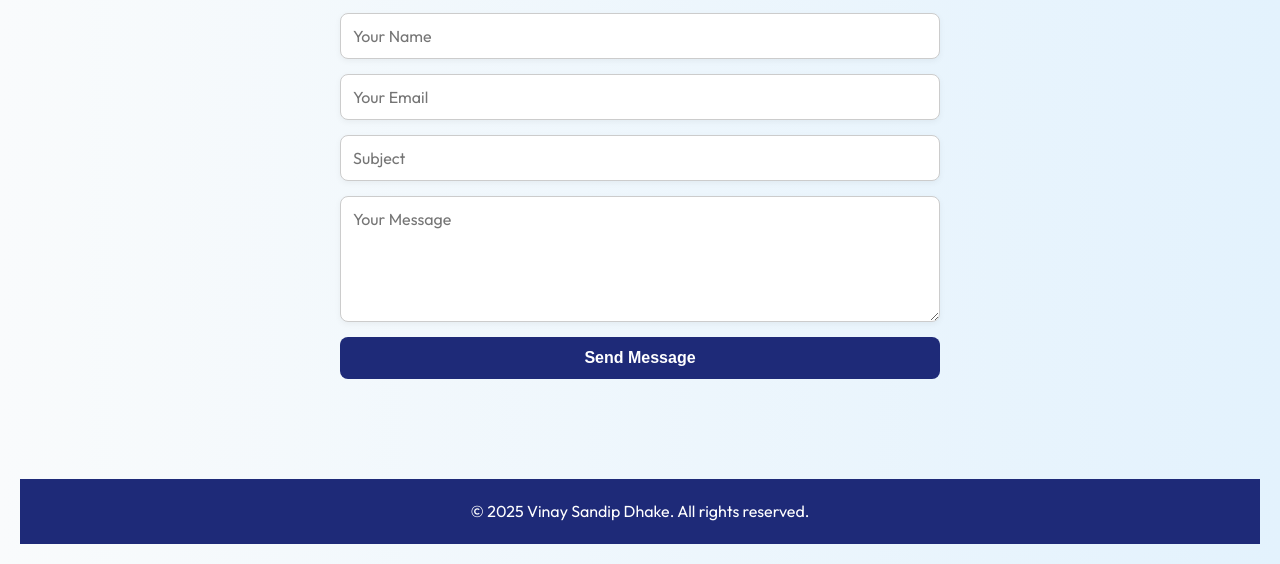
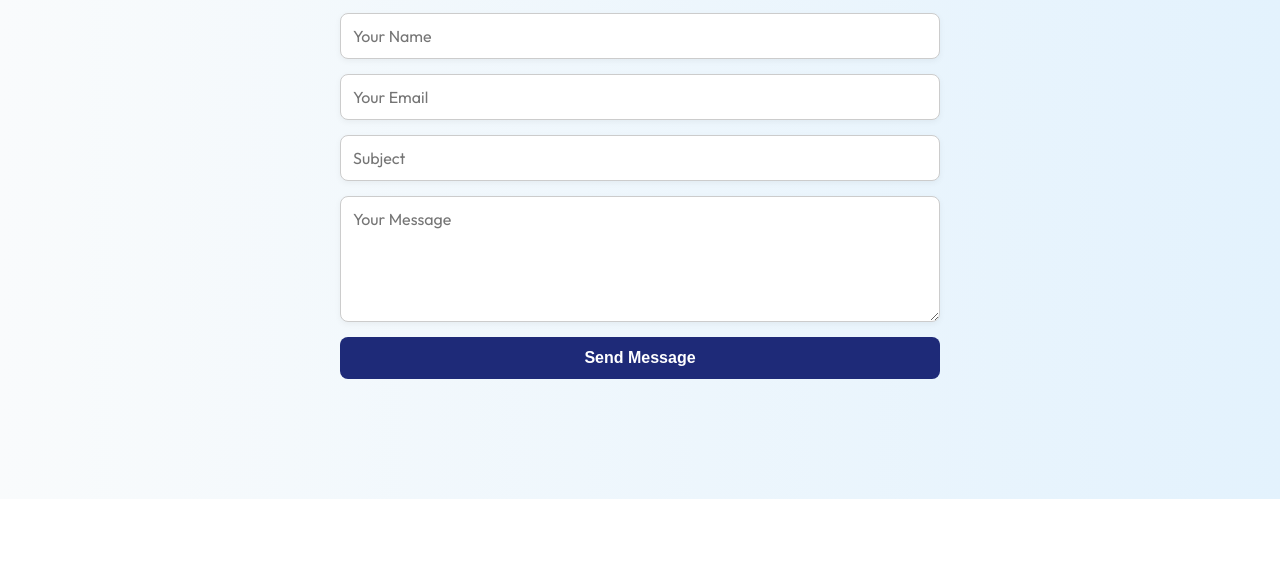
Before and after one commit to Vinaydhake/Digital_portfolio, a plain HTML site: page index.html in a window 1280 px wide. Shown: the part 3215-3779 px from the top of the page. After the commit the page ends 3714 px from the top, so only its background shows below. Drawn offline with Linux system fonts and the light colour scheme.

Commit message:
Update index.html

```diff
--- a/index.html
+++ b/index.html
@@ -234,9 +234,5 @@
         <button type="submit">Send Message</button>
       </form>
     </section>
-
-    <footer>
-      <p>&copy; 2025 Vinay Sandip Dhake. All rights reserved.</p>
-    </footer>
   </body>
 </html>
```
